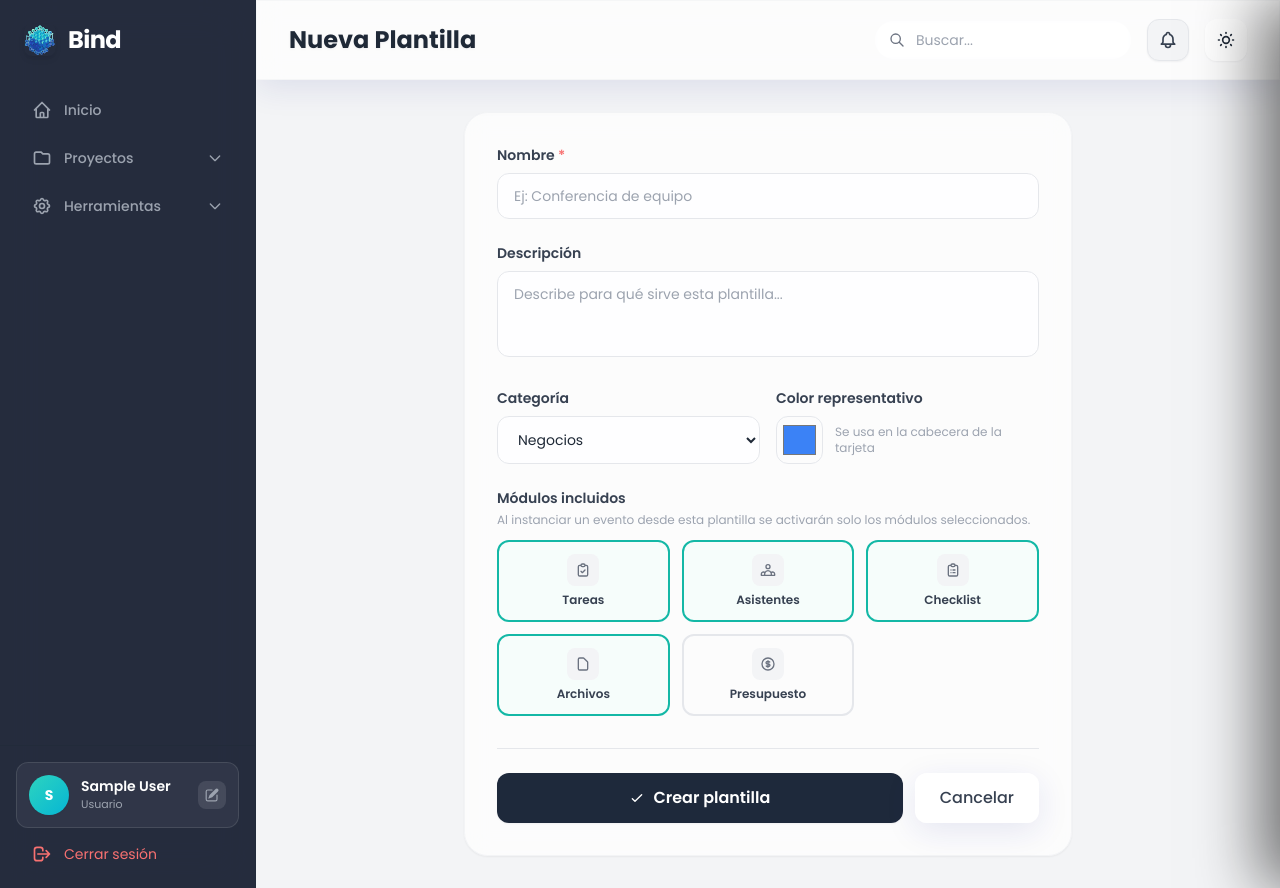
After one commit to JuanFelipePerea/Bind, a Django app: page /templates/new/ in a window 1280 px wide. The commit adds this page. Run offline with Django 5.2, Linux system fonts and the light colour scheme; the visitor is signed in with stand-in values (Sample User, id 1); parts of the project's set-up code (start-up, migrations or seed data) failed here and were passed over; some libraries are stand-ins or nearby versions.

Commit message:
feat(templates): user CRUD for custom templates
- events/urls.py: rutas template_create, template_edit, template_delete
- events/views.py: vistas CRUD con ownership check (created_by == request.user)
- templates/events/template_list.html: botón Nueva plantilla + botones editar/eliminar en hover para plantillas propias
- templates/events/template_form.html: glass card con campos nombre, descripción, categoría, color picker nativo y checkboxes de módulos

```diff
--- a/events/urls.py
+++ b/events/urls.py
@@ -13,6 +13,9 @@ urlpatterns = [
     path('events/<int:pk>/modules/', views.event_modules_manage, name='event_modules_manage'),
     path('en-curso/', views.eventos_en_curso, name='eventos_en_curso'),
     path('templates/', views.template_list, name='template_list'),
+    path('templates/new/', views.template_create, name='template_create'),
+    path('templates/<int:pk>/edit/', views.template_edit, name='template_edit'),
+    path('templates/<int:pk>/delete/', views.template_delete, name='template_delete'),
     path('templates/<int:template_id>/quick-create/', views.quick_create_from_template, name='quick_create_from_template'),
     path('templates/<int:template_id>/preview.json', views.template_preview_json, name='template_preview_json'),
     path('report/', views.report_view, name='report'),
--- a/events/views.py
+++ b/events/views.py
@@ -4,6 +4,7 @@ from django.shortcuts import render, get_object_or_404, redirect
 from django.contrib.auth.decorators import login_required
 from django.contrib import messages
 from django.http import JsonResponse
+from django.urls import reverse
 from django.utils import timezone
 from django.db import transaction
 from django.db.models import Count, Q, Sum, F
@@ -800,6 +801,87 @@ def template_preview_json(request, template_id):
         'modules':    list(template.modules.values_list('module_type', flat=True)),
     })
 @login_required
+def template_create(request):
+    if request.method == 'POST':
+        name = request.POST.get('name', '').strip()
+        if not name:
+            messages.error(request, 'El nombre de la plantilla es obligatorio.')
+            return render(request, 'events/template_form.html', {
+                'category_choices': EventTemplate.CATEGORY_CHOICES,
+                'module_choices': TemplateModule.MODULE_CHOICES,
+            })
+        with transaction.atomic():
+            tmpl = EventTemplate.objects.create(
+                name=name,
+                description=request.POST.get('description', '').strip(),
+                category=request.POST.get('category', 'business'),
+                color=request.POST.get('color', '#3B82F6'),
+                created_by=request.user,
+            )
+            for module_type in request.POST.getlist('modules'):
+                TemplateModule.objects.get_or_create(template=tmpl, module_type=module_type)
+        messages.success(request, f'Plantilla "{tmpl.name}" creada.')
+        return redirect('events:template_list')
+    return render(request, 'events/template_form.html', {
+        'category_choices': EventTemplate.CATEGORY_CHOICES,
+        'module_choices':   TemplateModule.MODULE_CHOICES,
+    })
+
+
+@login_required
+def template_edit(request, pk):
+    tmpl = get_object_or_404(EventTemplate, pk=pk)
+    if tmpl.created_by != request.user:
+        messages.error(request, 'No tienes permiso para editar esta plantilla.')
+        return redirect('events:template_list')
+    active_modules = list(tmpl.modules.values_list('module_type', flat=True))
+    if request.method == 'POST':
+        name = request.POST.get('name', '').strip()
+        if not name:
+            messages.error(request, 'El nombre de la plantilla es obligatorio.')
+            return render(request, 'events/template_form.html', {
+                'object':           tmpl,
+                'category_choices': EventTemplate.CATEGORY_CHOICES,
+                'module_choices':   TemplateModule.MODULE_CHOICES,
+                'active_modules':   active_modules,
+            })
+        with transaction.atomic():
+            tmpl.name        = name
+            tmpl.description = request.POST.get('description', '').strip()
+            tmpl.category    = request.POST.get('category', tmpl.category)
+            tmpl.color       = request.POST.get('color', tmpl.color)
+            tmpl.save()
+            tmpl.modules.all().delete()
+            for module_type in request.POST.getlist('modules'):
+                TemplateModule.objects.create(template=tmpl, module_type=module_type)
+        messages.success(request, f'Plantilla "{tmpl.name}" actualizada.')
+        return redirect('events:template_list')
+    return render(request, 'events/template_form.html', {
+        'object':           tmpl,
+        'category_choices': EventTemplate.CATEGORY_CHOICES,
+        'module_choices':   TemplateModule.MODULE_CHOICES,
+        'active_modules':   active_modules,
+    })
+
+
+@login_required
+def template_delete(request, pk):
+    tmpl = get_object_or_404(EventTemplate, pk=pk)
+    if tmpl.created_by != request.user:
+        messages.error(request, 'No tienes permiso para eliminar esta plantilla.')
+        return redirect('events:template_list')
+    if request.method == 'POST':
+        name = tmpl.name
+        tmpl.delete()
+        messages.success(request, f'Plantilla "{name}" eliminada.')
+        return redirect('events:template_list')
+    return render(request, 'modules/confirm_delete.html', {
+        'object_name': f'la plantilla "{tmpl.name}"',
+        'cancel_url':  reverse('events:template_list'),
+    })
+
+
+@login_required
 def report_view(request):
     stats = compute_user_stats(request.user)
     return render(request, 'events/report.html', stats)
--- /dev/null
+++ b/templates/events/template_form.html
@@ -0,0 +1,115 @@
+{% extends "base.html" %}
+{% block title %}BIND - {% if object %}Editar{% else %}Nueva{% endif %} Plantilla{% endblock %}
+{% block page_title %}{% if object %}Editar Plantilla{% else %}Nueva Plantilla{% endif %}{% endblock %}
+
+{% block content %}
+<div class="p-6 md:p-8 max-w-2xl mx-auto animate-fade-in">
+  <div class="glass rounded-3xl p-8 border border-gray-100 dark:border-gray-700 shadow-sm">
+
+    <form method="post">
+      {% csrf_token %}
+      <div class="space-y-6">
+
+        <!-- Nombre -->
+        <div>
+          <label class="block text-sm font-semibold text-gray-700 dark:text-gray-300 mb-2">
+            Nombre <span class="text-red-400">*</span>
+          </label>
+          <input type="text" name="name" required
+            value="{{ object.name|default:'' }}"
+            placeholder="Ej: Conferencia de equipo"
+            class="w-full px-4 py-3 rounded-xl bg-white/70 dark:bg-gray-800/70 border border-gray-200 dark:border-gray-700 focus:border-teal-500 focus:ring-2 focus:ring-teal-500/20 outline-none transition-all text-gray-800 dark:text-white placeholder-gray-400 text-sm">
+        </div>
+
+        <!-- Descripción -->
+        <div>
+          <label class="block text-sm font-semibold text-gray-700 dark:text-gray-300 mb-2">Descripción</label>
+          <textarea name="description" rows="3"
+            placeholder="Describe para qué sirve esta plantilla..."
+            class="w-full px-4 py-3 rounded-xl bg-white/70 dark:bg-gray-800/70 border border-gray-200 dark:border-gray-700 focus:border-teal-500 focus:ring-2 focus:ring-teal-500/20 outline-none transition-all text-gray-800 dark:text-white placeholder-gray-400 text-sm resize-none">{{ object.description|default:'' }}</textarea>
+        </div>
+
+        <!-- Categoría y Color -->
+        <div class="grid grid-cols-1 md:grid-cols-2 gap-4">
+          <div>
+            <label class="block text-sm font-semibold text-gray-700 dark:text-gray-300 mb-2">Categoría</label>
+            <select name="category"
+              class="w-full px-4 py-3 rounded-xl bg-white/70 dark:bg-gray-800/70 border border-gray-200 dark:border-gray-700 focus:border-teal-500 outline-none text-gray-800 dark:text-white text-sm">
+              {% for value, label in category_choices %}
+              <option value="{{ value }}" {% if object.category == value %}selected{% endif %}>{{ label }}</option>
+              {% endfor %}
+            </select>
+          </div>
+          <div>
+            <label class="block text-sm font-semibold text-gray-700 dark:text-gray-300 mb-2">Color representativo</label>
+            <div class="flex items-center gap-3">
+              <input type="color" name="color"
+                value="{{ object.color|default:'#3B82F6' }}"
+                class="w-12 h-12 rounded-xl border border-gray-200 dark:border-gray-700 cursor-pointer bg-transparent p-1">
+              <span class="text-xs text-gray-400 dark:text-gray-500">Se usa en la cabecera de la tarjeta</span>
+            </div>
+          </div>
+        </div>
+
+        <!-- Módulos -->
+        <div>
+          <label class="block text-sm font-semibold text-gray-700 dark:text-gray-300 mb-1">Módulos incluidos</label>
+          <p class="text-xs text-gray-400 dark:text-gray-500 mb-3">Al instanciar un evento desde esta plantilla se activarán solo los módulos seleccionados.</p>
+          <div class="grid grid-cols-2 md:grid-cols-3 gap-3">
+
+            {% for value, label in module_choices %}
+            <label class="cursor-pointer select-none">
+              <input type="checkbox" name="modules" value="{{ value }}" class="sr-only peer"
+                {% if active_modules and value in active_modules %}checked
+                {% elif not object and value != 'budget' %}checked{% endif %}>
+              <div class="p-3 rounded-xl border-2 border-gray-200 dark:border-gray-700
+                          peer-checked:border-teal-500 peer-checked:bg-teal-50/50 dark:peer-checked:bg-teal-900/20
+                          transition-all text-center flex flex-col items-center gap-1.5">
+                {% if value == 'tasks' %}
+                <div class="w-8 h-8 rounded-lg bg-gray-100 dark:bg-gray-700 flex items-center justify-center">
+                  <svg class="w-4 h-4 text-gray-500 dark:text-gray-400" fill="none" stroke="currentColor" viewBox="0 0 24 24"><path stroke-linecap="round" stroke-linejoin="round" stroke-width="2" d="M9 5H7a2 2 0 00-2 2v12a2 2 0 002 2h10a2 2 0 002-2V7a2 2 0 00-2-2h-2M9 5a2 2 0 002 2h2a2 2 0 002-2M9 5a2 2 0 012-2h2a2 2 0 012 2m-6 9l2 2 4-4"/></svg>
+                </div>
+                {% elif value == 'attendees' %}
+                <div class="w-8 h-8 rounded-lg bg-gray-100 dark:bg-gray-700 flex items-center justify-center">
+                  <svg class="w-4 h-4 text-gray-500 dark:text-gray-400" fill="none" stroke="currentColor" viewBox="0 0 24 24"><path stroke-linecap="round" stroke-linejoin="round" stroke-width="2" d="M17 20h5v-2a3 3 0 00-5.356-1.857M17 20H7m10 0v-2c0-.656-.126-1.283-.356-1.857M7 20H2v-2a3 3 0 015.356-1.857M7 20v-2c0-.656.126-1.283.356-1.857m0 0a5.002 5.002 0 019.288 0M15 7a3 3 0 11-6 0 3 3 0 016 0z"/></svg>
+                </div>
+                {% elif value == 'checklist' %}
+                <div class="w-8 h-8 rounded-lg bg-gray-100 dark:bg-gray-700 flex items-center justify-center">
+                  <svg class="w-4 h-4 text-gray-500 dark:text-gray-400" fill="none" stroke="currentColor" viewBox="0 0 24 24"><path stroke-linecap="round" stroke-linejoin="round" stroke-width="2" d="M9 5H7a2 2 0 00-2 2v12a2 2 0 002 2h10a2 2 0 002-2V7a2 2 0 00-2-2h-2M9 5a2 2 0 002 2h2a2 2 0 002-2M9 5a2 2 0 012-2h2a2 2 0 012 2m-3 7h3m-3 4h3m-6-4h.01M9 16h.01"/></svg>
+                </div>
+                {% elif value == 'files' %}
+                <div class="w-8 h-8 rounded-lg bg-gray-100 dark:bg-gray-700 flex items-center justify-center">
+                  <svg class="w-4 h-4 text-gray-500 dark:text-gray-400" fill="none" stroke="currentColor" viewBox="0 0 24 24"><path stroke-linecap="round" stroke-linejoin="round" stroke-width="2" d="M7 21h10a2 2 0 002-2V9.414a1 1 0 00-.293-.707l-5.414-5.414A1 1 0 0012.586 3H7a2 2 0 00-2 2v14a2 2 0 002 2z"/></svg>
+                </div>
+                {% elif value == 'budget' %}
+                <div class="w-8 h-8 rounded-lg bg-gray-100 dark:bg-gray-700 flex items-center justify-center">
+                  <svg class="w-4 h-4 text-gray-500 dark:text-gray-400" fill="none" stroke="currentColor" viewBox="0 0 24 24"><path stroke-linecap="round" stroke-linejoin="round" stroke-width="2" d="M12 8c-1.657 0-3 .895-3 2s1.343 2 3 2 3 .895 3 2-1.343 2-3 2m0-8c1.11 0 2.08.402 2.599 1M12 8V7m0 1v8m0 0v1m0-1c-1.11 0-2.08-.402-2.599-1M21 12a9 9 0 11-18 0 9 9 0 0118 0z"/></svg>
+                </div>
+                {% endif %}
+                <p class="text-xs font-semibold text-gray-700 dark:text-gray-300">{{ label }}</p>
+              </div>
+            </label>
+            {% endfor %}
+
+          </div>
+        </div>
+
+      </div>
+
+      <!-- Botones -->
+      <div class="flex gap-3 mt-8 pt-6 border-t border-gray-200 dark:border-gray-700">
+        <button type="submit"
+          class="flex-1 bg-slate-800 hover:bg-slate-700 dark:bg-slate-600 dark:hover:bg-slate-500 text-white py-3 rounded-xl font-semibold shadow-sm transition-colors flex items-center justify-center gap-2">
+          <svg class="w-4 h-4" fill="none" stroke="currentColor" viewBox="0 0 24 24"><path stroke-linecap="round" stroke-linejoin="round" stroke-width="2" d="M5 13l4 4L19 7"/></svg>
+          {% if object %}Guardar cambios{% else %}Crear plantilla{% endif %}
+        </button>
+        <a href="{% url 'events:template_list' %}"
+           class="px-6 py-3 rounded-xl glass hover:bg-white/80 dark:hover:bg-gray-700 transition-all font-medium text-gray-700 dark:text-gray-300">
+          Cancelar
+        </a>
+      </div>
+    </form>
+
+  </div>
+</div>
+{% endblock %}
```
Also changed, not shown: templates/events/template_list.html (+24 -4 lines).
